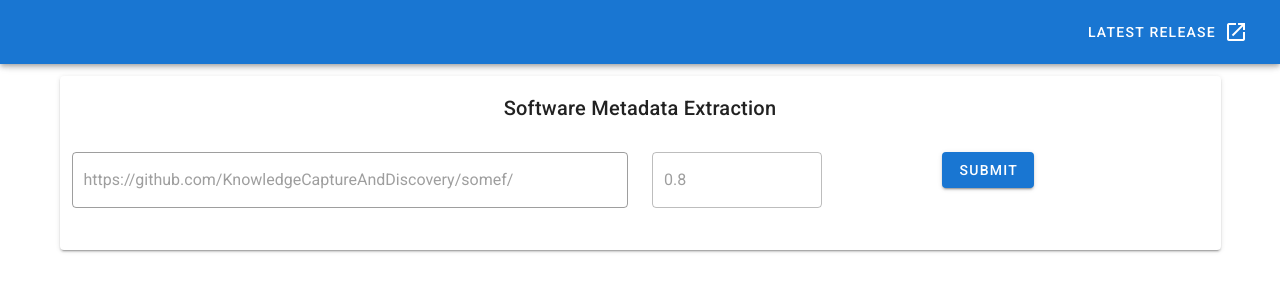
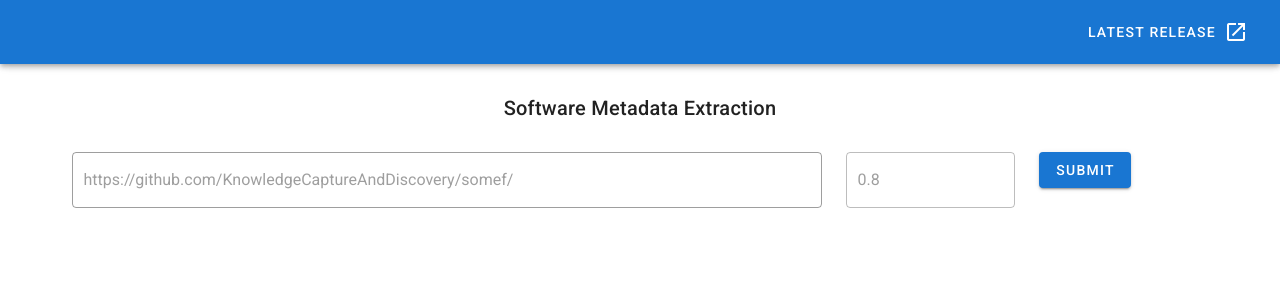
Before and after one commit to SoftwareUnderstanding/SOMEF-Vider, a Vue app in the folder client/: page / in a window 1280 px wide. Shown: the top 300 px of the page. Built offline with nearby package versions, Linux system fonts and the light colour scheme.

Commit message:
Improved form card alignment

```diff
--- a/client/src/components/FormCard.vue
+++ b/client/src/components/FormCard.vue
@@ -1,12 +1,12 @@
 <template>
-  <v-card>
+  <v-card flat>
     <v-card-title class="text-center justify-center">
       Software Metadata Extraction
     </v-card-title>
     <v-container>
       <v-row justify="space-between">
 
-        <v-col cols="6">
+        <v-col align-self="center">
           <v-text-field
               placeholder="https://github.com/KnowledgeCaptureAndDiscovery/somef/"
               :outlined="true"
@@ -15,7 +15,7 @@
           </v-text-field>
         </v-col>
 
-        <v-col cols="2">
+        <v-col cols="2" align-self="center">
           <v-text-field
               placeholder="Threshold"
               v-model="threshold"
@@ -26,9 +26,7 @@
           </v-text-field>
         </v-col>
 
-        <v-spacer></v-spacer>
-
-        <v-col cols="3">
+        <v-col cols="2">
           <v-btn
               color="primary"
               @click="clickSubmit"
```
